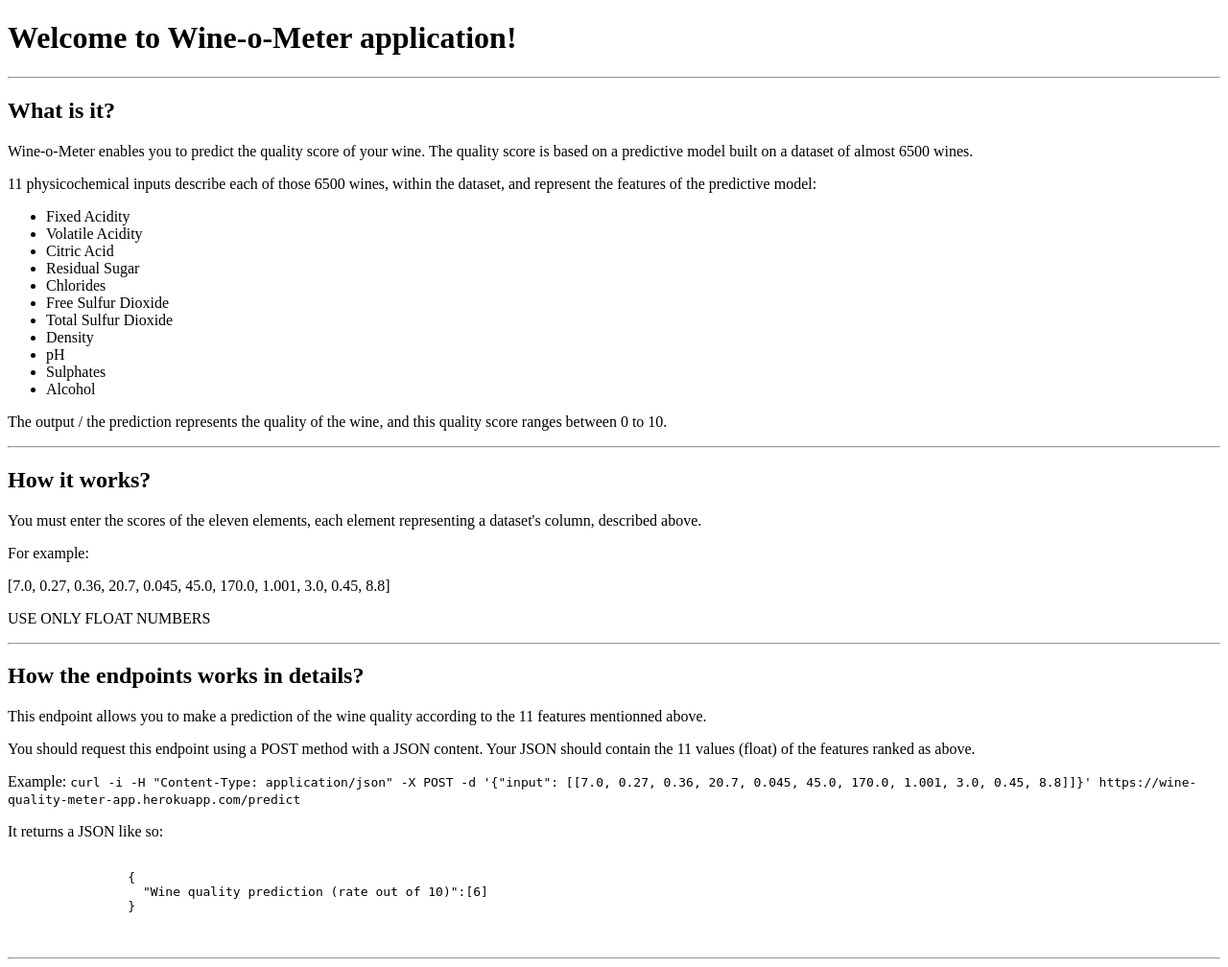
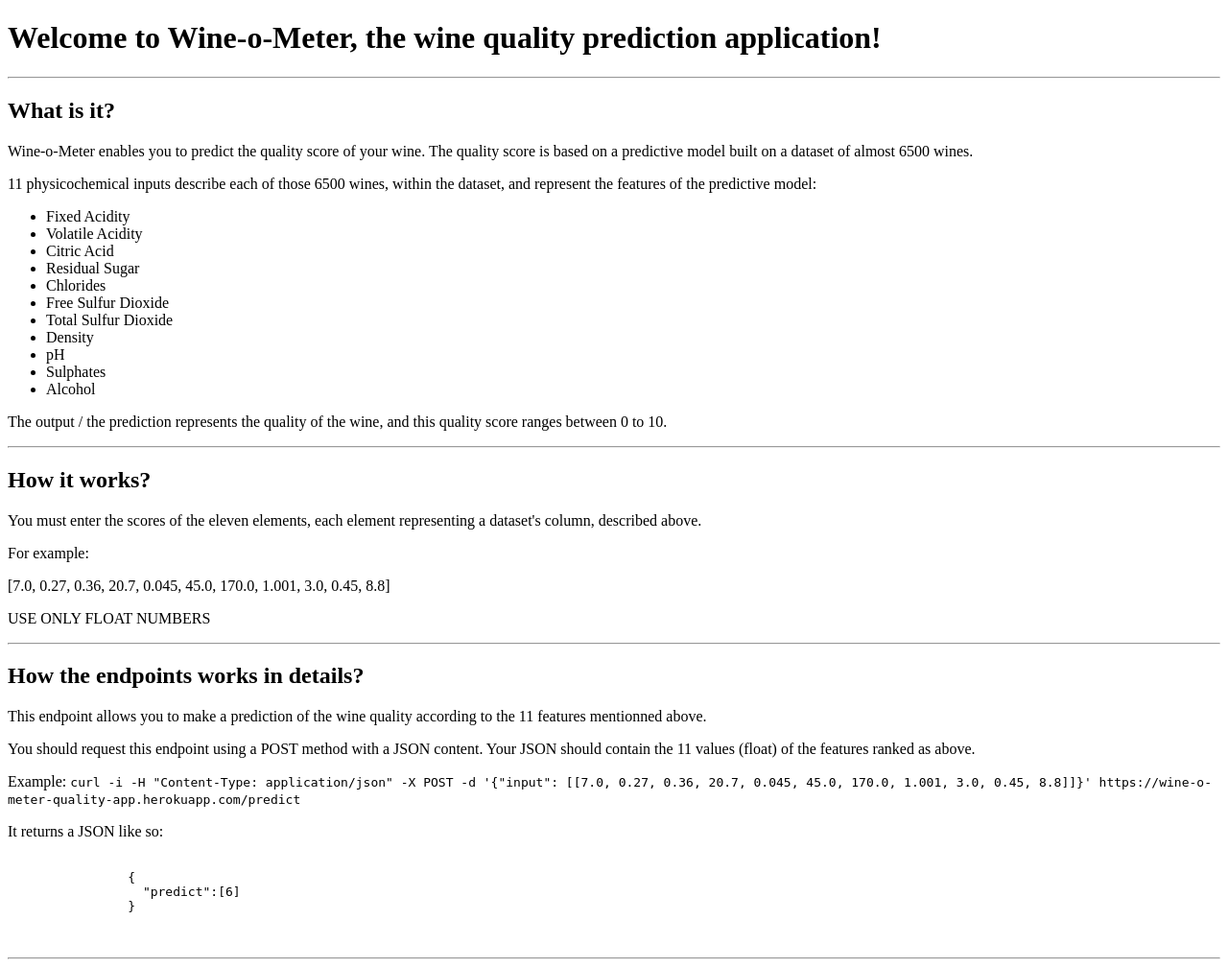
Before and after one commit to Scotineau/Bloc_5-ML_in_production, a Flask app: page / in a window 1280 px wide. Shown: the whole page at 96% size. Run offline with Flask 2, Linux system fonts and the light colour scheme.

Commit message:
Add files via upload

```diff
--- a/templates/index.html
+++ b/templates/index.html
@@ -2,7 +2,7 @@
 <html>
 
 <head>
-  <title>Wine-o-Meter-app</title>
+  <title>Wine-quality-prediction-app</title>
   <meta charset="utf-8">
     <meta http-equiv="X-UA-Compatible" content="IE=edge">
 
@@ -14,7 +14,7 @@
 
 <body>
   <div>
-    <h1>Welcome to Wine-o-Meter application!</h1>
+    <h1>Welcome to Wine-o-Meter, the wine quality prediction application!</h1>
     <hr/>
     <h2>What is it?</h2>
     <p>Wine-o-Meter enables you to predict the quality score of your wine. The quality score is based on a predictive model built on a dataset of almost 6500 wines.</p>
@@ -54,14 +54,14 @@
             You should request this endpoint using a POST method with a JSON content. Your JSON should contain the 11 values (float) of the features ranked as above.
           </p>
           <p>
-            Example: <code>curl -i -H "Content-Type: application/json" -X POST -d '{"input": [[7.0, 0.27, 0.36, 20.7, 0.045, 45.0, 170.0, 1.001, 3.0, 0.45, 8.8]]}' https://wine-quality-meter-app.herokuapp.com/predict</code>
+            Example: <code>curl -i -H "Content-Type: application/json" -X POST -d '{"input": [[7.0, 0.27, 0.36, 20.7, 0.045, 45.0, 170.0, 1.001, 3.0, 0.45, 8.8]]}' https://wine-o-meter-quality-app.herokuapp.com/predict</code>
           </p>
           <p>
             It returns a JSON like so:
             <pre>
               <code>
                 {
-                  "Wine quality prediction (rate out of 10)":[6]
+                  "predict":[6]
                 }
               </code>
             </pre>
```
